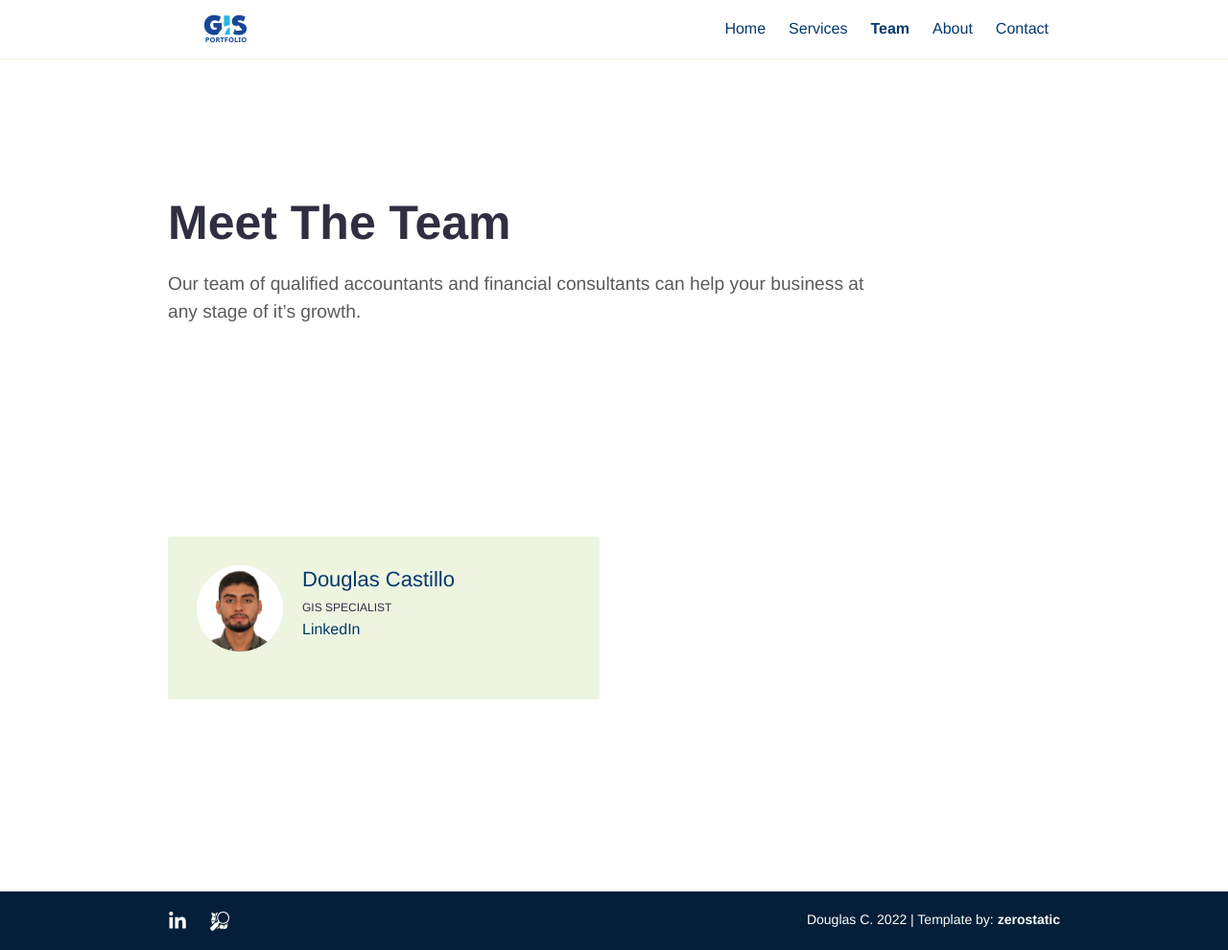
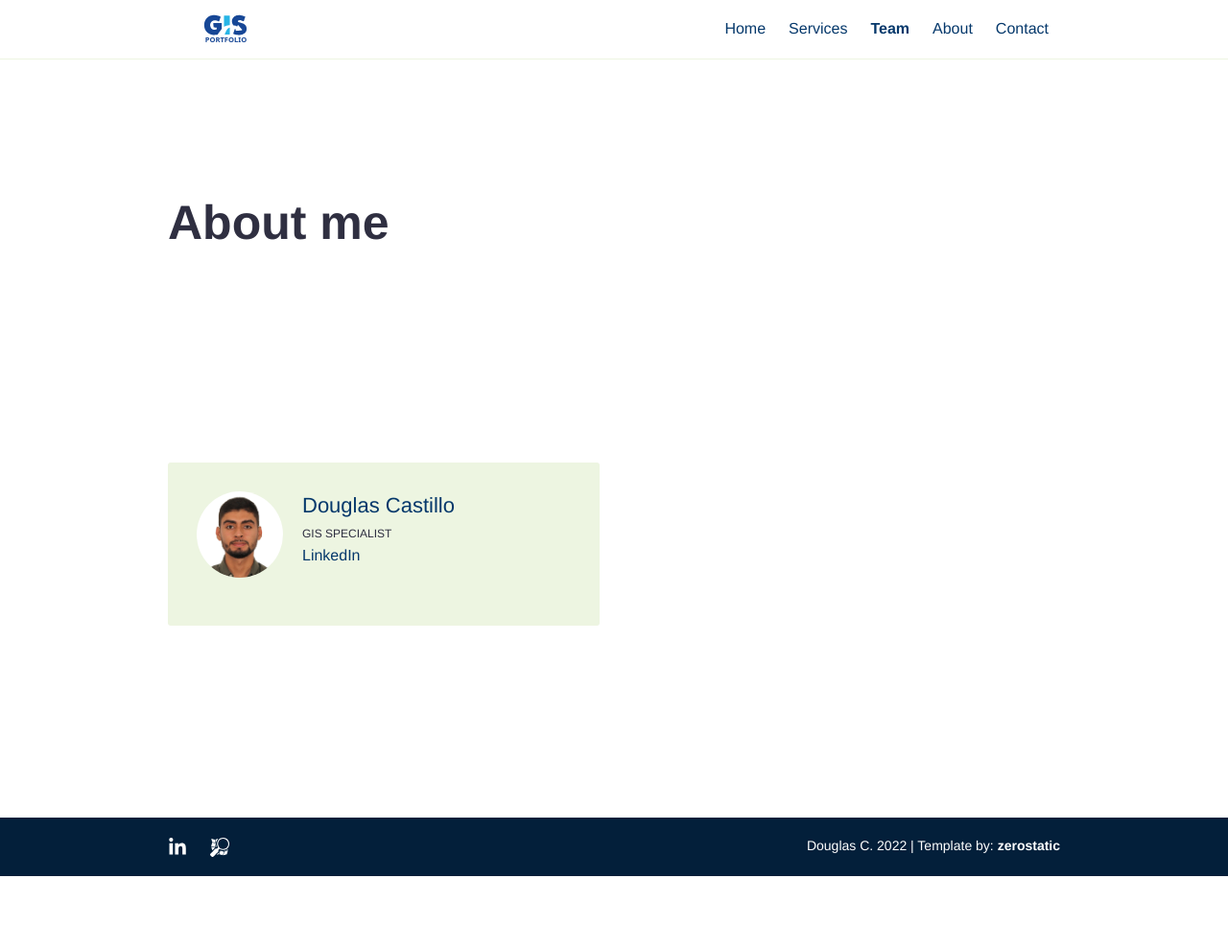
Before and after one commit to DFRCL/dfrclGIS.github.io, a Jekyll site: the page built from team.md, in a window 1280 px wide. Shown: the whole page at 96% size. Built offline with Jekyll 4.4.1, drawn with Linux system fonts in a browser that asks for light colours; after the commit the page ends 913 px from its top, so only the background shows below that.

Commit message:
Update team.md

```diff
--- a/team.md
+++ b/team.md
@@ -3,10 +3,8 @@
 layout: teams
 description: Team
 permalink: "/team/"
-intro_image_absolute: true
+intro_image_absolute: false
 intro_image_hide_on_mobile: false
 ---
 
-# Meet The Team
-
-Our team of qualified accountants and financial consultants can help your business at any stage of it's growth.
+# About me
```
